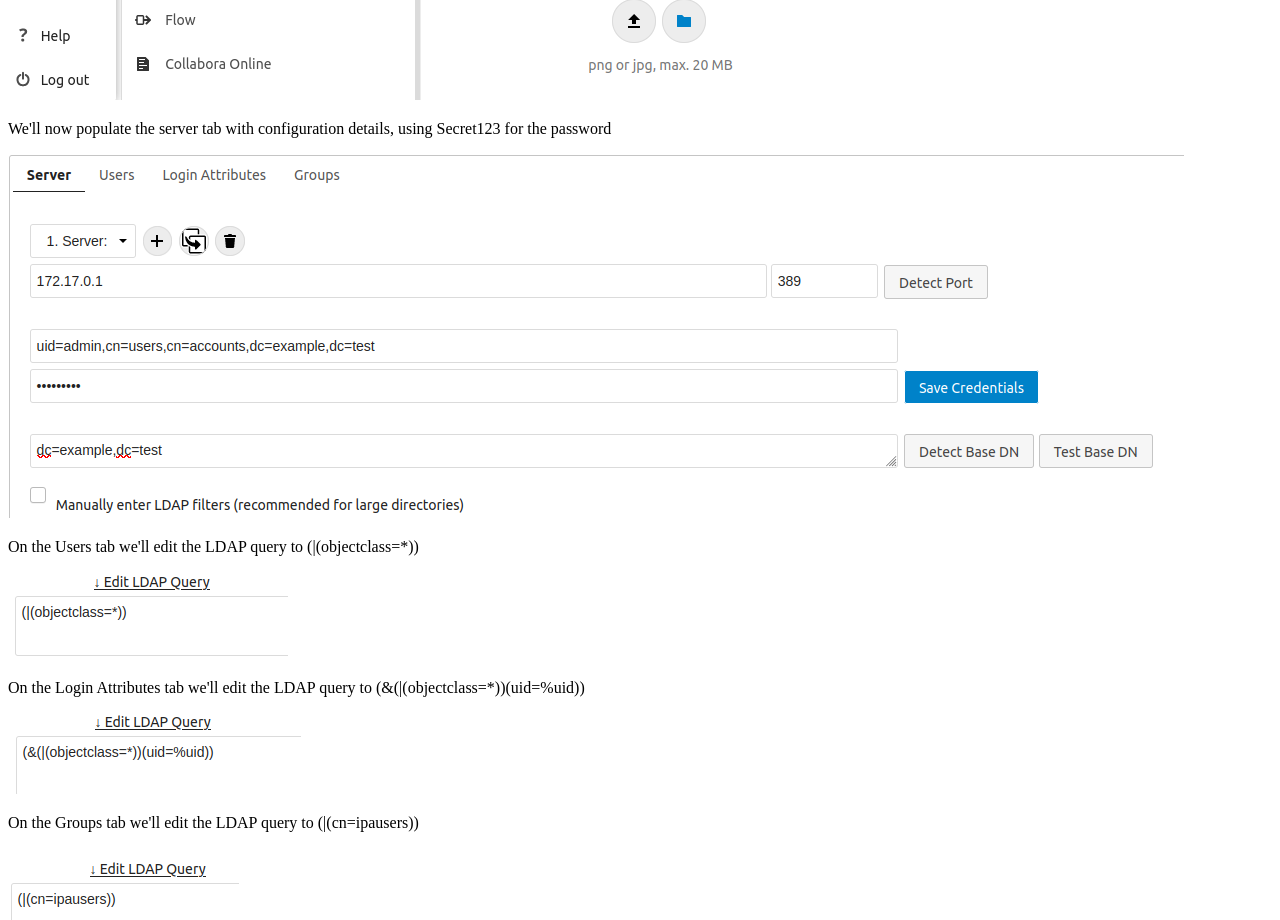
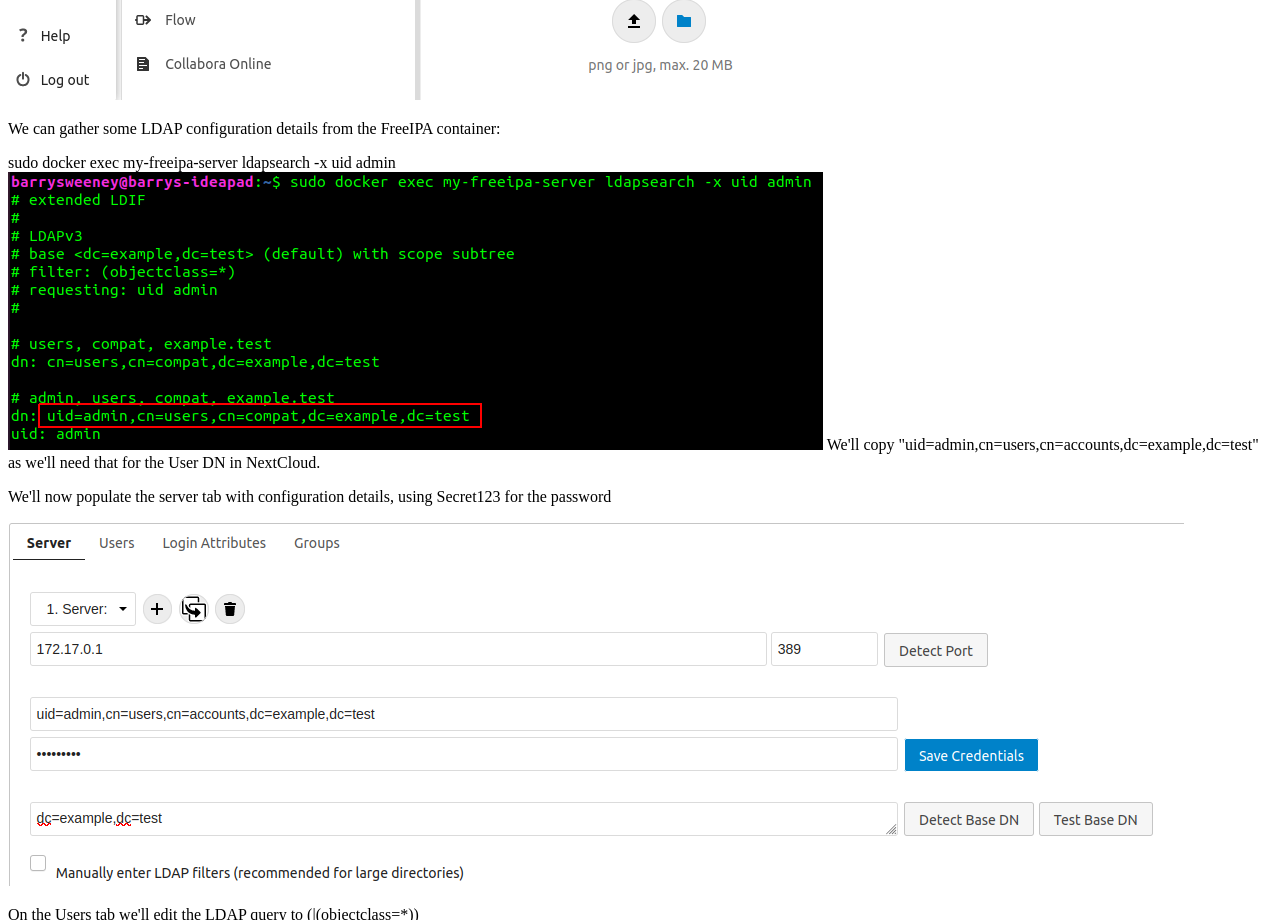
Before and after one commit to barrysweeney/freeipa-nextcloud-guide, a plain HTML site: page src/index.html in a window 1280 px wide. Shown: the part 3740-4660 px from the top of the page. Drawn offline with Linux system fonts and the light colour scheme.

Commit message:
add ldapsearch

```diff
--- a/src/index.html
+++ b/src/index.html
@@ -126,6 +126,12 @@
     <p>You can access the LDAP configuration panel via the settings under LDAP/AD integration</p>
     <img src="/static/images/settings.png" alt="NextCloud dropdown menu showing Settings option highlighted">
     <img src="/static/images/ldap-ad.png" alt="NextCloud settings menu showing LDAP/AD inegration highlighted">
+    <p>We can gather some LDAP configuration details from the FreeIPA container:</p>
+    <div class="bash">
+      sudo docker exec my-freeipa-server ldapsearch -x uid admin
+    </div>
+    <img src="/static/images/ldapsearch.png" alt="Results in temrninal of running sudo docker exec my-freeipa-server ldapsearch -x uid admin">
+    We'll copy &quot;uid=admin,cn=users,cn=accounts,dc=example,dc=test&quot; as we'll need that for the User DN in NextCloud.
     <p>We'll now populate the server tab with configuration details, using Secret123 for the password</p>
     <img src="/static/images/server.png" alt="Host is 172.17.0.1 Port is 80
     User DN is uid=admin,cn=users,cn=accounts,dc=example,dc=test
```
Also changed, not shown: static/images/ldapsearch.png (added).
